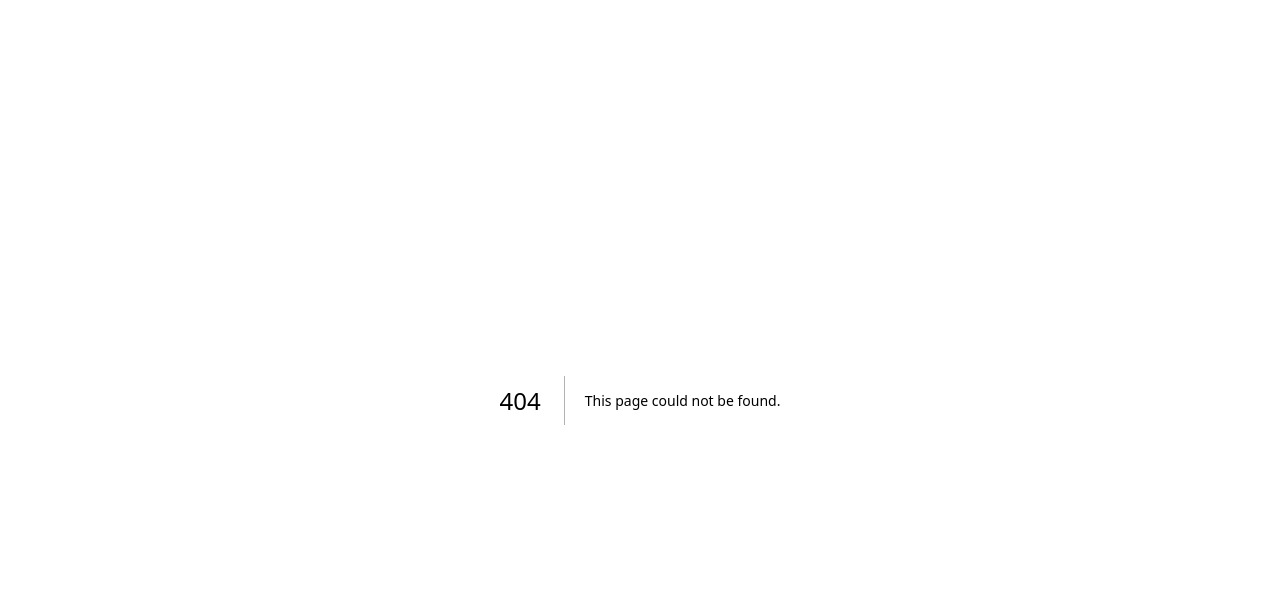
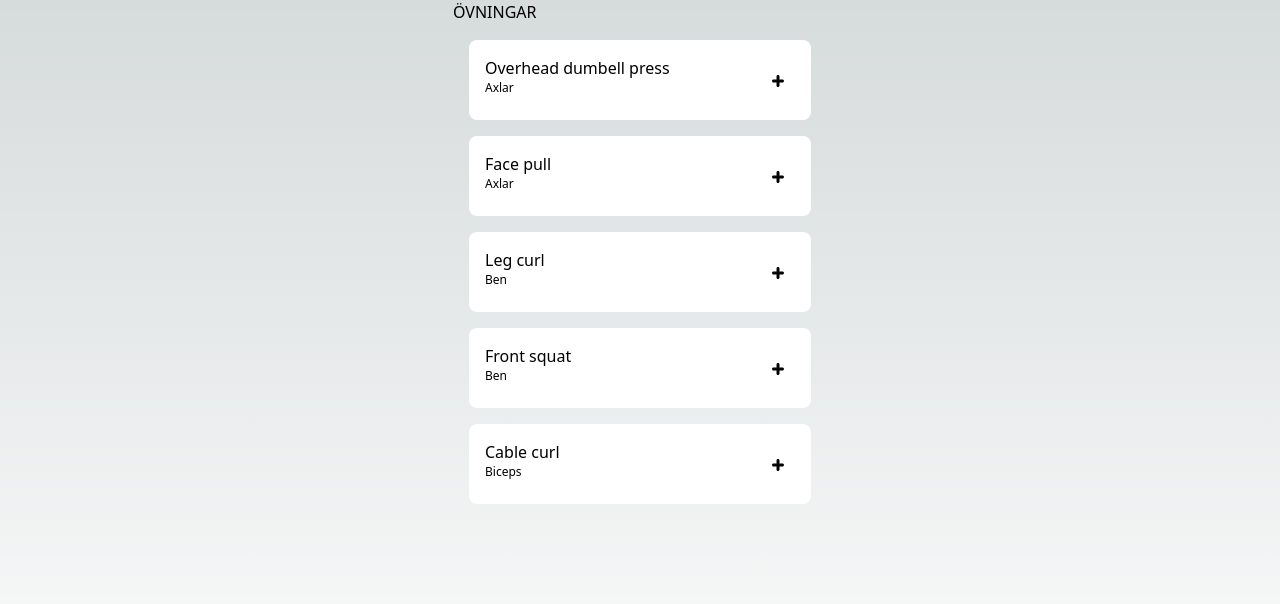
Before and after one commit to pernillakack/lift, a Next.js app: page /exercises in a window 1280 px wide. Before the commit this address had no page. Shown: the top 604 px of the page. Built offline with nearby package versions, Linux system fonts and the light colour scheme.

Commit message:
cleaned up files and added rendering to exercises

```diff
--- /dev/null
+++ b/Components/excerciseCard.tsx
@@ -0,0 +1,59 @@
+import React from 'react'
+import { TiPlus } from 'react-icons/ti'
+
+    const exercises = [
+        {
+            id: 0,
+            "exercise" : "Overhead dumbell press",
+            "muscleGroup" : "Axlar"
+        },
+        {
+            id: 1,
+            "exercise" : "Face pull",
+            "muscleGroup" : "Axlar"
+        },
+        {
+            id: 2,
+            "exercise" : "Leg curl",
+            "muscleGroup" : "Ben"
+        },
+        {
+            id: 3,
+            "exercise" : "Front squat",
+            "muscleGroup" : "Ben"
+        },
+        {
+            id: 4,
+            "exercise" : "Cable curl",
+            "muscleGroup" : "Biceps"
+        }
+    ]
+    function ExerciseCard () {
+    const listExercises = exercises.map(
+        (element) => (
+            <li key={`${element.id}`}>
+                <div id='card'  className='flex justify-between px-4 py-4 h-20 bg-white rounded-lg shadow-[4px 5px 15px rgba(0,0,0,0.07)]   w-[342px] left-[20px] top-[20px] m-4'>
+                    <div id='info' className='flex flex-col'>{`${element.exercise}`}
+                    <div id='muskelgrupp' className=' w-24 h-4 not-italic font-normal text-xs leading-4'>{`${element.muscleGroup}`}</div>
+                    </div>
+                <div id='container plus' className='flex my-4 ml-1 mr-2' >
+                    <div><TiPlus className=' mb-8 w-[18px] h-[18px] top-[33px] left[297px]' /></div>
+                </div>
+                </div>
+            </li>
+        )
+            )
+        return (
+            <>
+
+            <div>
+            <h1>ÖVNINGAR</h1>
+            <ul>{listExercises}</ul>
+
+            </div>
+            </>
+        )
+}
+
+
+export default ExerciseCard
--- a/Components/shoulders.tsx
+++ b/Components/shoulders.tsx
@@ -1,5 +1,4 @@
 import { ChangeEvent, useEffect, useState } from "react";
-import Legs from "./legs";
 import Link from "next/link";
 
 
--- /dev/null
+++ b/pages/_document.tsx
@@ -0,0 +1,13 @@
+import { Html, Head, Main, NextScript } from 'next/document'
+
+export default function Document() {
+  return (
+    <Html lang="sv">
+      <Head />
+      <body>
+        <Main />
+        <NextScript />
+      </body>
+    </Html>
+  )
+}
--- a/pages/excercises.tsx
+++ /dev/null
@@ -1,13 +0,0 @@
-import { NextPage } from 'next'
-
-
-
-interface Props {}
-
-const Excercises: NextPage<Props> = ({}) => {
-  return <div>
-
-  </div>
-}
-
-export default Excercises
--- a/pages/indexPage.tsx
+++ b/pages/exercisePage.tsx
@@ -1,13 +1,13 @@
 import Link from "next/link";
 
-function IndexPage() {
+function ExercisePage() {
     return (
         <>
-        <Link href ="/">
+        <Link href ="/exercises">
         <>Till övningar</>
         </Link>
         </>
     )
 }
 
-export default IndexPage
+export default ExercisePage
--- /dev/null
+++ b/pages/exercises.tsx
@@ -0,0 +1,19 @@
+import { NextPage } from 'next'
+import ExerciseCard from '@/Components/excerciseCard'
+
+
+interface Props {}
+
+const Excercises: NextPage<Props> = ({}) => {
+  return (
+    <div>
+      <div className=" h-screen flex justify-center">
+
+        <ExerciseCard />
+        </div>
+
+    </div>
+  )
+}
+
+export default Excercises
--- a/pages/index.tsx
+++ b/pages/index.tsx
@@ -1,6 +1,6 @@
 import { NextPage } from 'next'
-import Shoulders from '@/Components/shoulders'
-import Legs from '@/Components/legs'
+import ExercisePage from './exercisePage'
+
 
 
 interface Props {}
@@ -13,17 +13,15 @@ const Index: NextPage<Props> = ({}) => {
     backgroundImage:
       "url('https://4599529af2.cbaul-cdnwnd.com/801f178300d1552abc2bf838876c8a02/200000001-58c0f58c11/liftstart.webp?ph=4599529af2')",
    maxWidth:700}}>
-    <div className=' flex items-center justify-center'>
-      <Shoulders />
-    {/*<button className=' flex absolute '>Gå vidare</button>*/}
+    <div className=' flex justify-center'>
+      <ExercisePage />
     </div>
-
     </div>
 
 </div>
+
+
   )
 }
 
-
-
 export default Index
--- a/pages/start.tsx
+++ b/pages/start.tsx
@@ -1,5 +1,5 @@
 import { NextPage } from 'next'
-import IndexPage from './indexPage'
+import ExercisePage from './exercisePage'
 
 
 
@@ -14,7 +14,7 @@ const Start: NextPage<Props> = ({}) => {
       "url('https://4599529af2.cbaul-cdnwnd.com/801f178300d1552abc2bf838876c8a02/200000001-58c0f58c11/liftstart.webp?ph=4599529af2')",
    maxWidth:700}}>
     <div className=' flex justify-center m-4'>
-      <IndexPage />
+      <ExercisePage />
     </div>
     </div>
 
```
Also changed, not shown: Components/legs.tsx (deleted, +0 -43 lines), Components/excercisesComponents.tsx (deleted).
